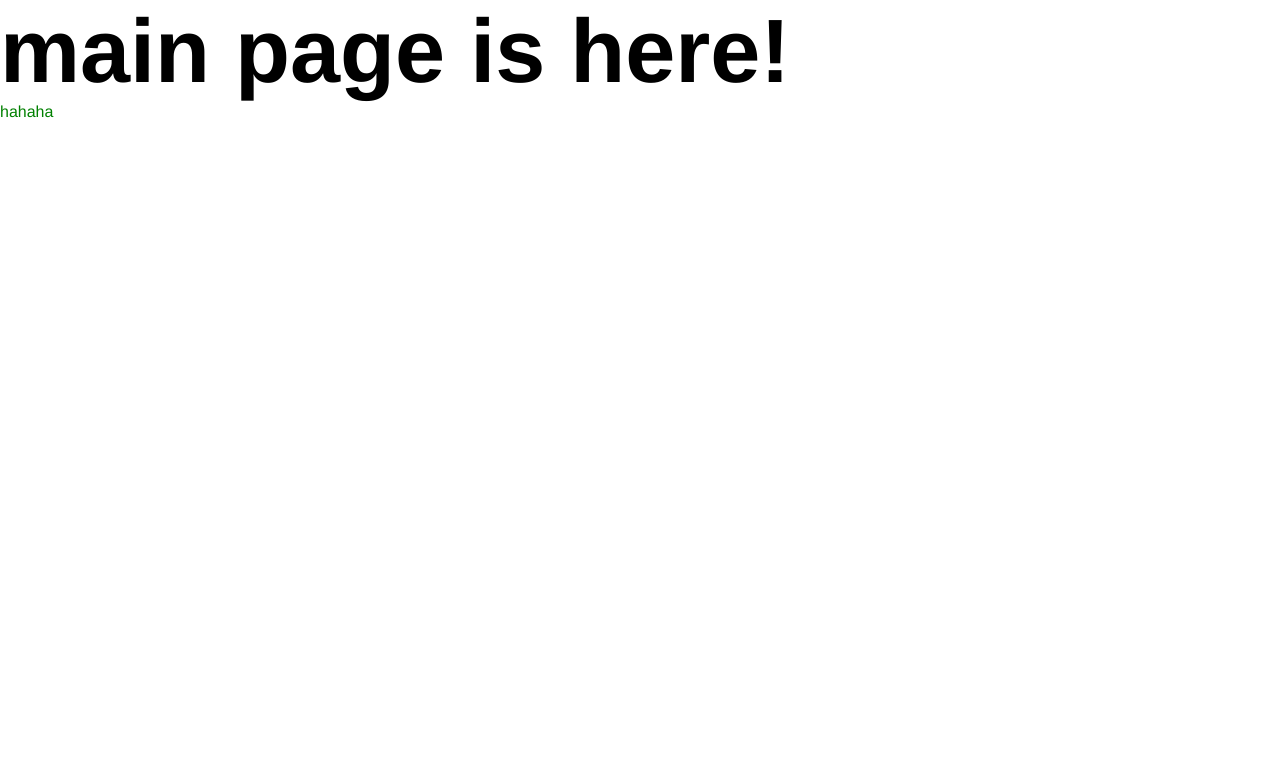
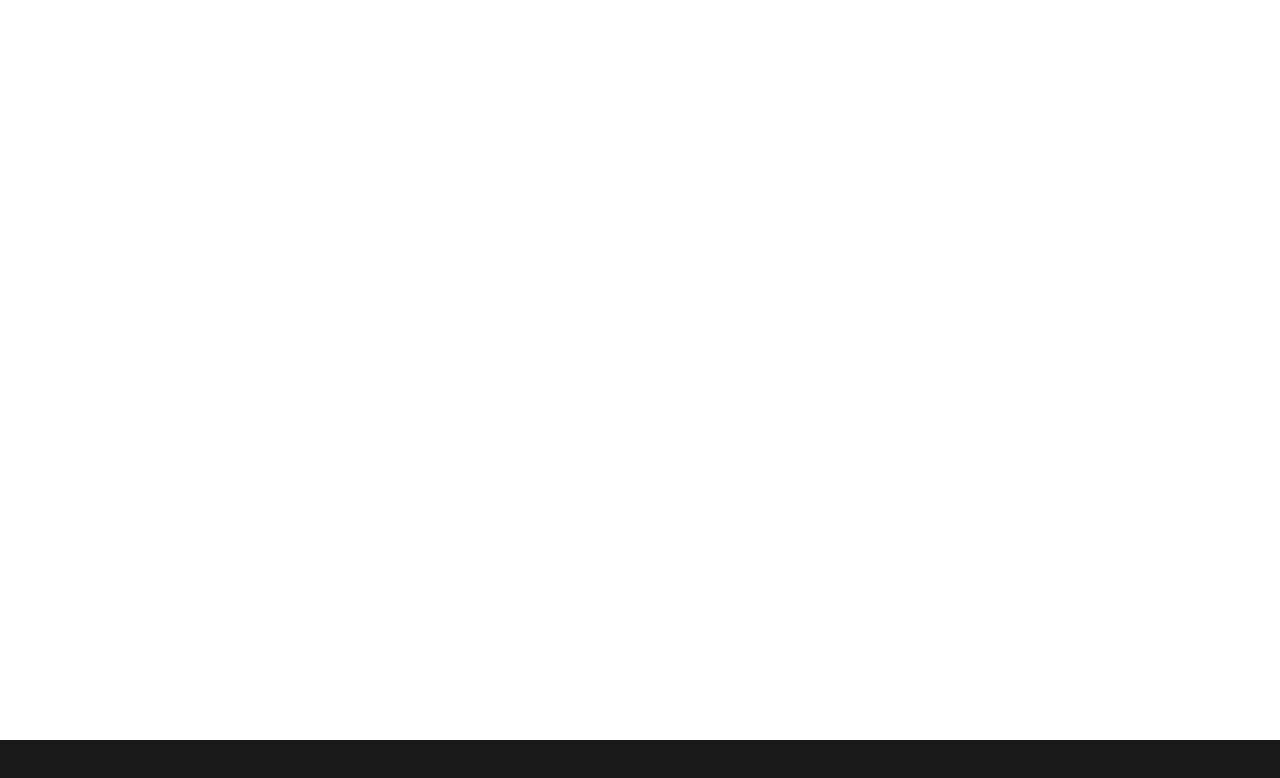
Before and after one commit to gaisinskii/unsplash-api, a Vue app: page / in a window 1280 px wide. Shown: the top 778 px of the page. Built offline with nearby package versions, Linux system fonts and the light colour scheme.

Commit message:
added pagination container to the PageMain

```diff
--- a/src/views/PageMain/PageMain.vue
+++ b/src/views/PageMain/PageMain.vue
@@ -1,9 +1,6 @@
 <template>
   <base-page name="main">
-    <h1 class="page__test1">
-      main page is here!
-    </h1>
-    <span class="page__test2">hahaha</span>
+    <footer class="page__pagination" />
   </base-page>
 </template>
 
@@ -20,11 +17,13 @@ export default {
 <style lang="scss">
 .page--main {
   .page {
-    &__test1 {
-      font-size: $test1;
-    }
-    &__test2 {
-      color: $test2;
+    &__pagination {
+      position: fixed;
+      bottom: 0;
+      height: 60px;
+      width: 100%;
+      background-color: #000;
+      opacity: 0.9;
     }
   }
 }
```
